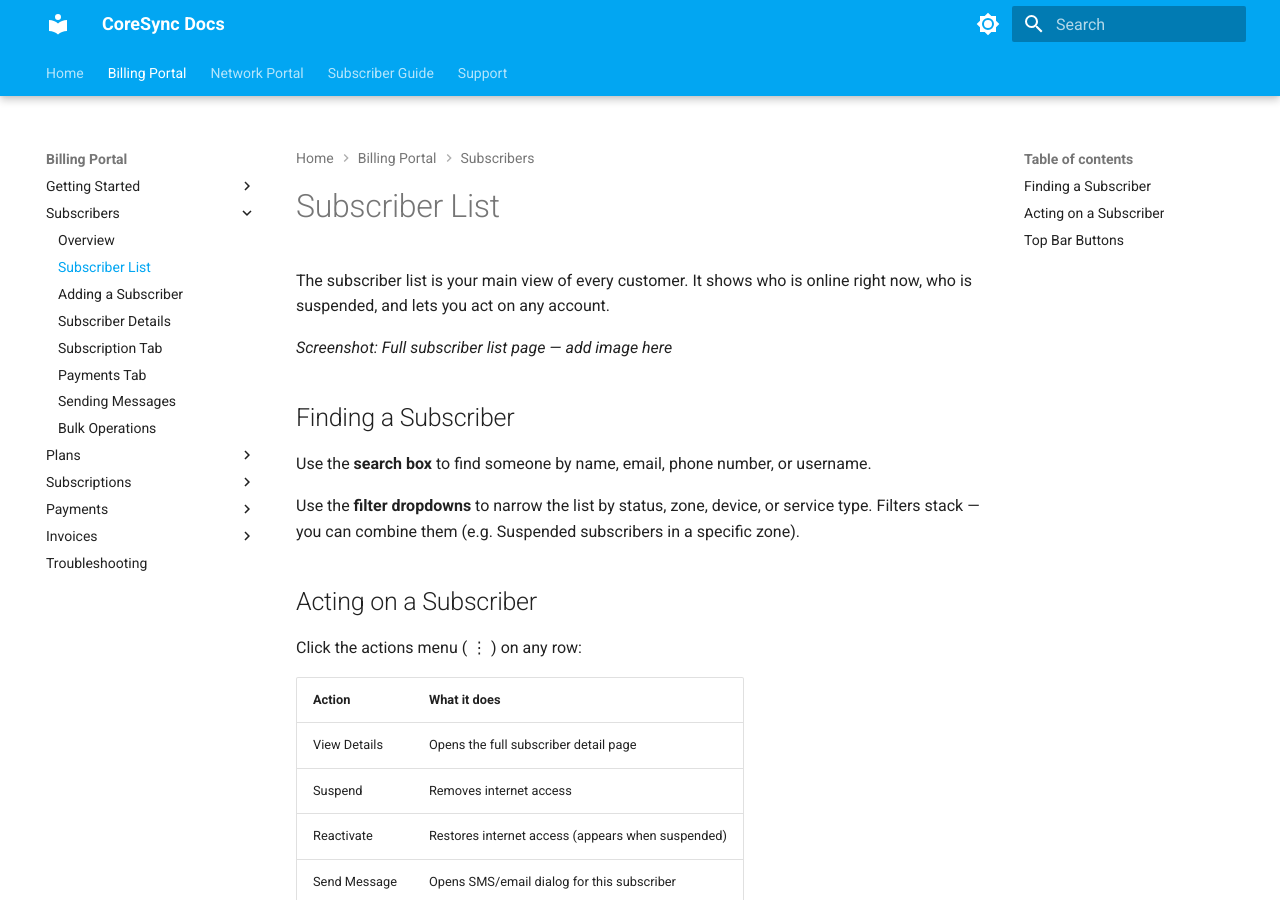
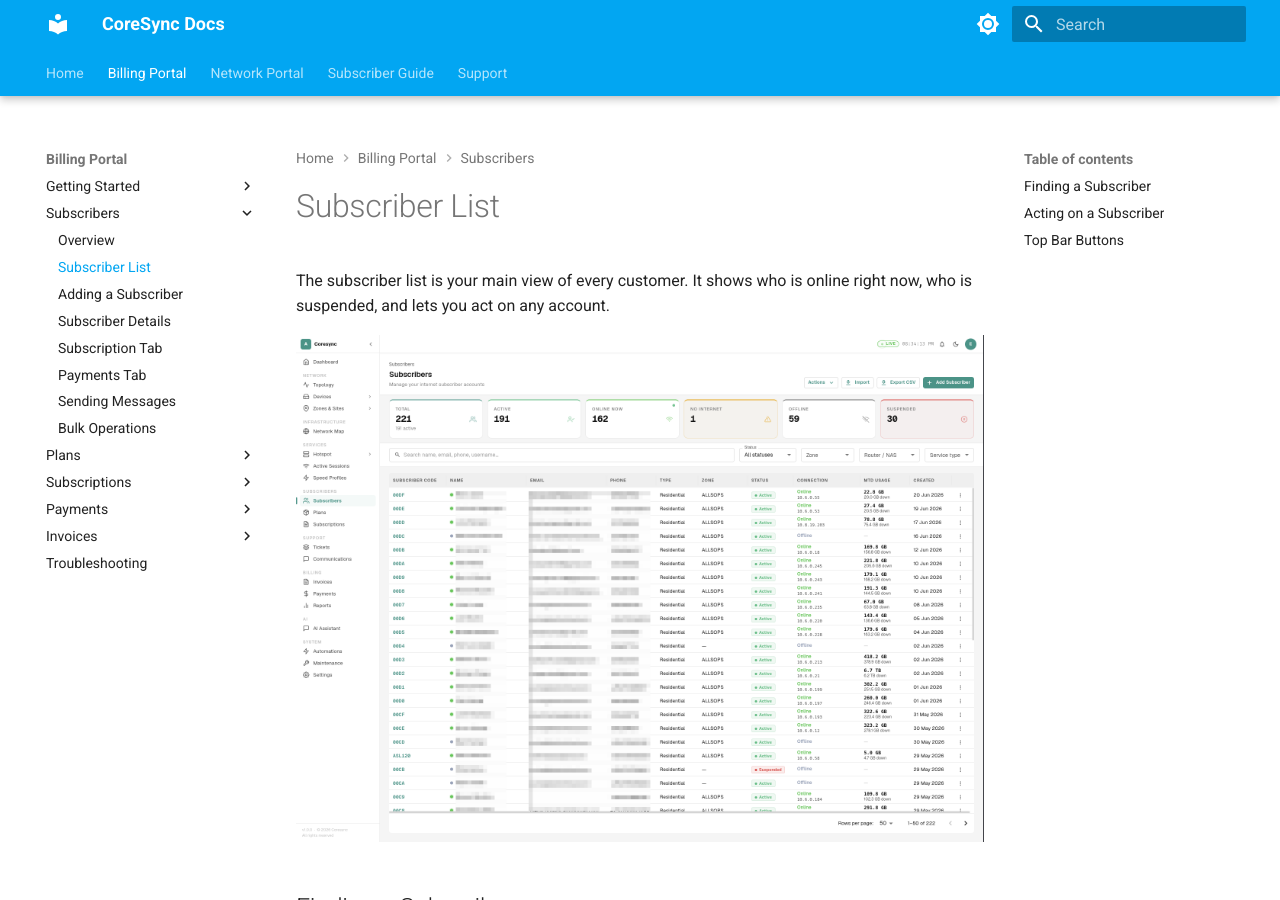
Before and after one commit to albertejuku/avitech-docs, an MkDocs documentation site: the page built from docs/subscribers/list.md, in a window 1280 px wide and 900 px high. Built offline with MkDocs 1.6.1 and Material for MkDocs 9.7.7, drawn with Linux system fonts in a browser that asks for light colours.

Commit message:
feat: add subscriber list screenshot
Co-Authored-By: Claude <noreply@anthropic.com>

```diff
--- a/docs/subscribers/list.md
+++ b/docs/subscribers/list.md
@@ -2,7 +2,7 @@
 
 The subscriber list is your main view of every customer. It shows who is online right now, who is suspended, and lets you act on any account.
 
-*Screenshot: Full subscriber list page — add image here*
+![Subscriber list](../assets/subscribers-list-overview.png)
 
 ## Finding a Subscriber
 
```
Also changed, not shown: docs/assets/subscribers-list-overview.png (added).
